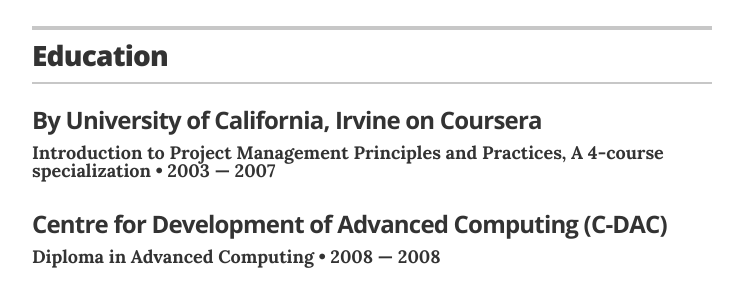
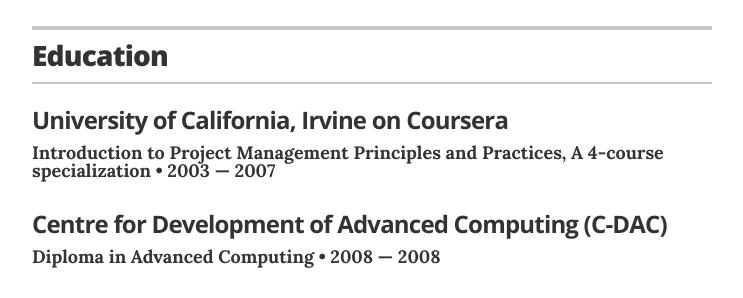
Before and after one commit to schaudhary91/schaudhary91.github.io.old, a Jekyll site: the page built from index.html, in a window 1280 px wide. Shown: the part 1108-1406 px from the top of the page, without its empty margins (268-1011 px from the left). Built offline with Jekyll 4.4.1, drawn with Linux system fonts in a browser that asks for light colours.

```diff
--- a/_data/education.yml
+++ b/_data/education.yml
@@ -1,6 +1,6 @@
 # Degree
 - degree: Introduction to Project Management Principles and Practices, A 4-course specialization
-  uni: By University of California, Irvine on Coursera
+  uni: University of California, Irvine on Coursera
   year: 2003 &mdash; 2007
 
 - degree: Diploma in Advanced Computing
```
